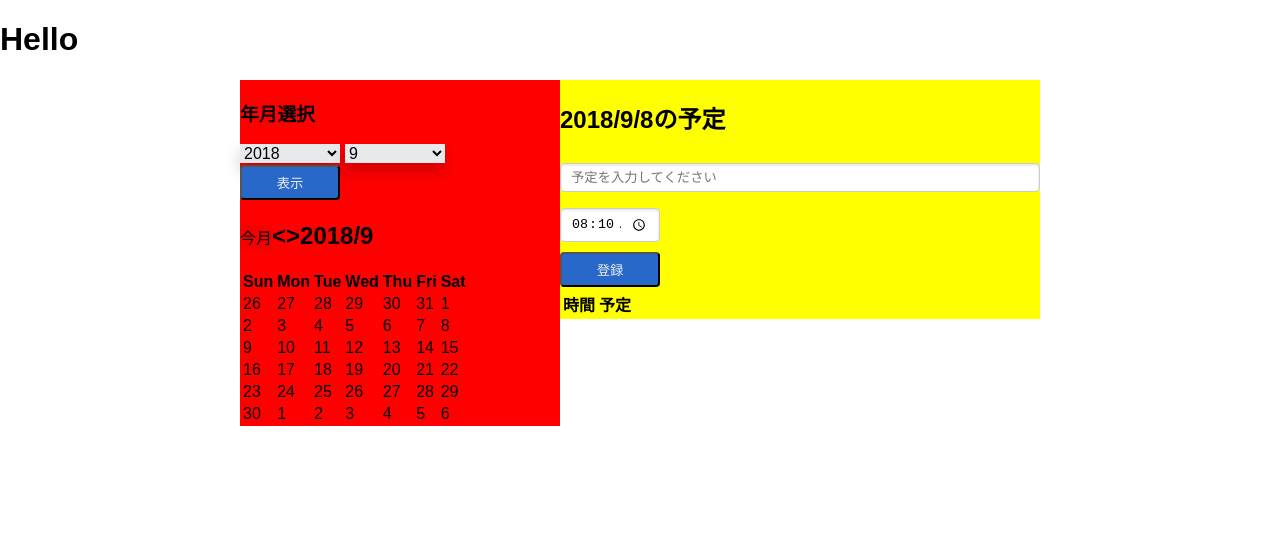
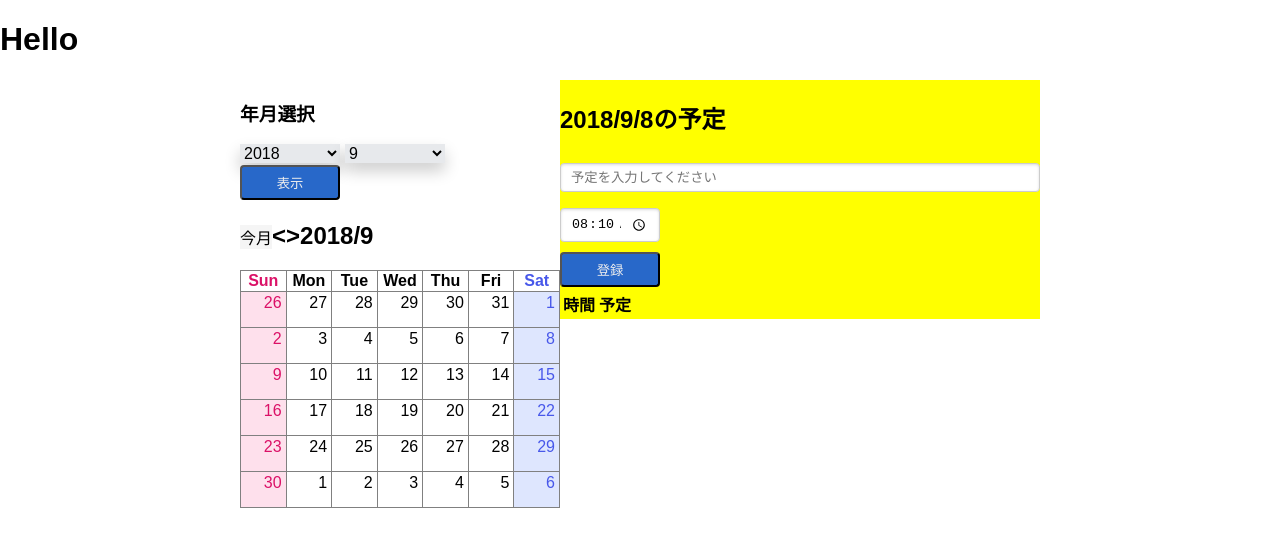
Before and after one commit to nargok/calender_app, a React (Create React App) app: page / in a window 1280 px wide. Shown: the top 546 px of the page. Built offline with nearby package versions, Linux system fonts and the light colour scheme.

Commit message:
カレンダーテーブルのレイアウトを変更

```diff
--- a/src/index.css
+++ b/src/index.css
@@ -10,7 +10,6 @@ body {
 }
 
 .calender_area {
-  background-color: #F00;
   float: left;
   width: 40%;
 }
@@ -36,3 +35,61 @@ body {
 .button:hover {
   opacity: 0.9;
 }
+
+.calender_table {
+  width: 100%;
+  box-sizing: border-box;
+  table-layout: fixed;
+  border-collapse: collapse;
+  border-spacing: 0;
+  border: 1px solid;
+  border-color: gray;
+}
+
+.calender_table thead {
+  border: 1px solid;
+  border-color: gray;
+}
+
+.calender_table th {
+  border-color: gray;
+  border-style: solid;
+  border-width: 1px;
+}
+
+.calender_table th:nth-child(1) {
+  color: #DB1167;
+}
+
+.calender_table th:nth-last-child(1) {
+  color: #4858EA;
+}
+
+.calender_table td {
+  border-color: gray;
+  border-style: solid;
+  border-width: 1px;
+  padding: 2px 4px 15px;
+  vertical-align: top;
+  text-align: right;
+}
+
+.calender_table td:nth-child(1) {
+  background-color: #FEE0EC;
+  color: #DB1167;
+}
+
+.calender_table td:nth-child(1):hover {
+  background-color: orange;
+  color: #FFF;
+}
+
+.calender_table td:nth-last-child(1) {
+  background-color: #DEE6FE;
+  color: #4858EA;
+}
+
+.calender_table td:nth-last-child(1):hover {
+  background-color: orange;
+  color: #FFF;
+}
--- a/src/index.js
+++ b/src/index.js
@@ -60,7 +60,7 @@ class Calender extends Component {
               nextMonth={this.moveNextMonth}
               moveMonth={this.moveMonth}
             />
-            <table>
+            <table className="calender_table">
               <WeeKDays />
               <WeekList
                 current={this.state.current}
```
